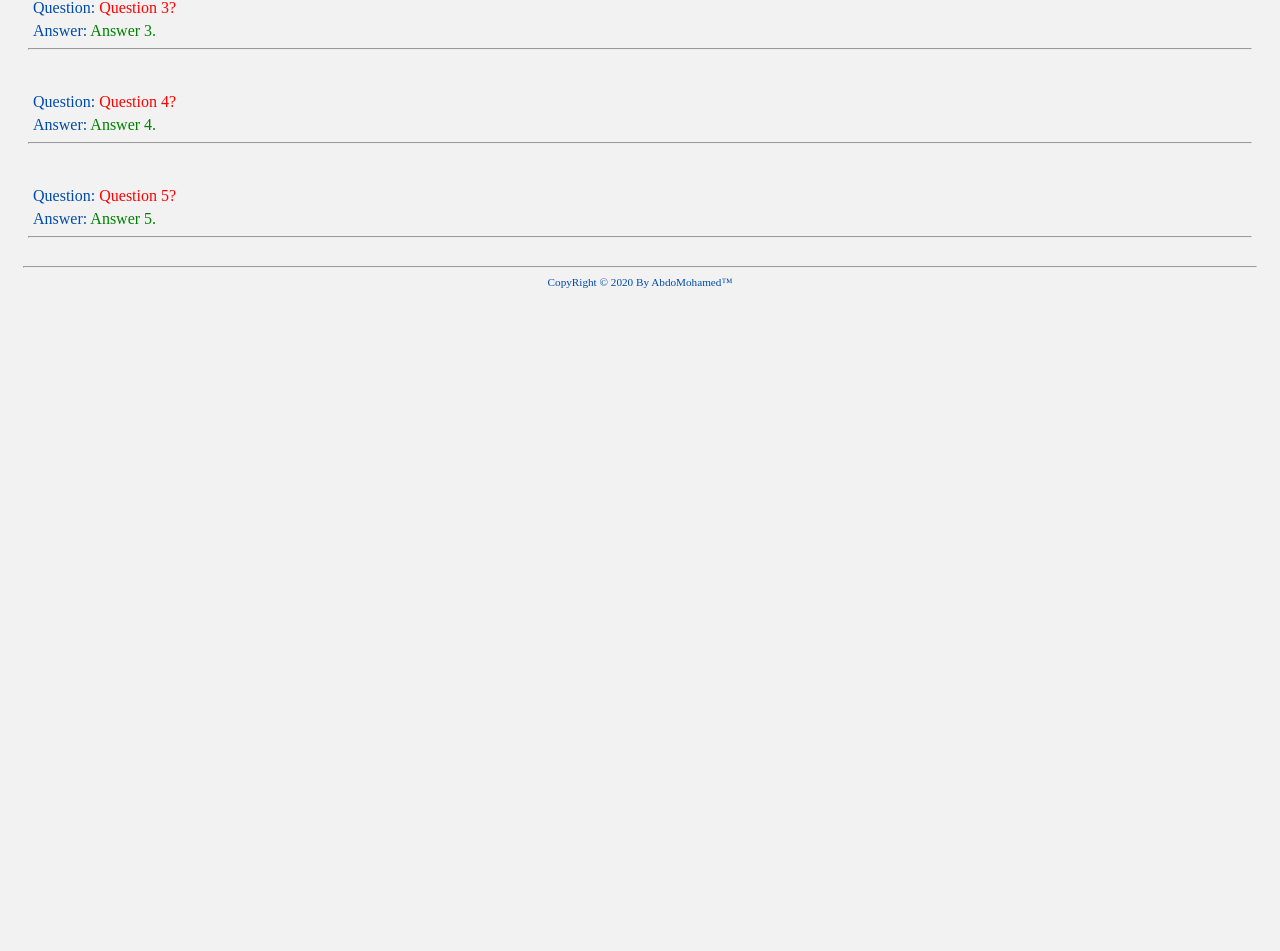
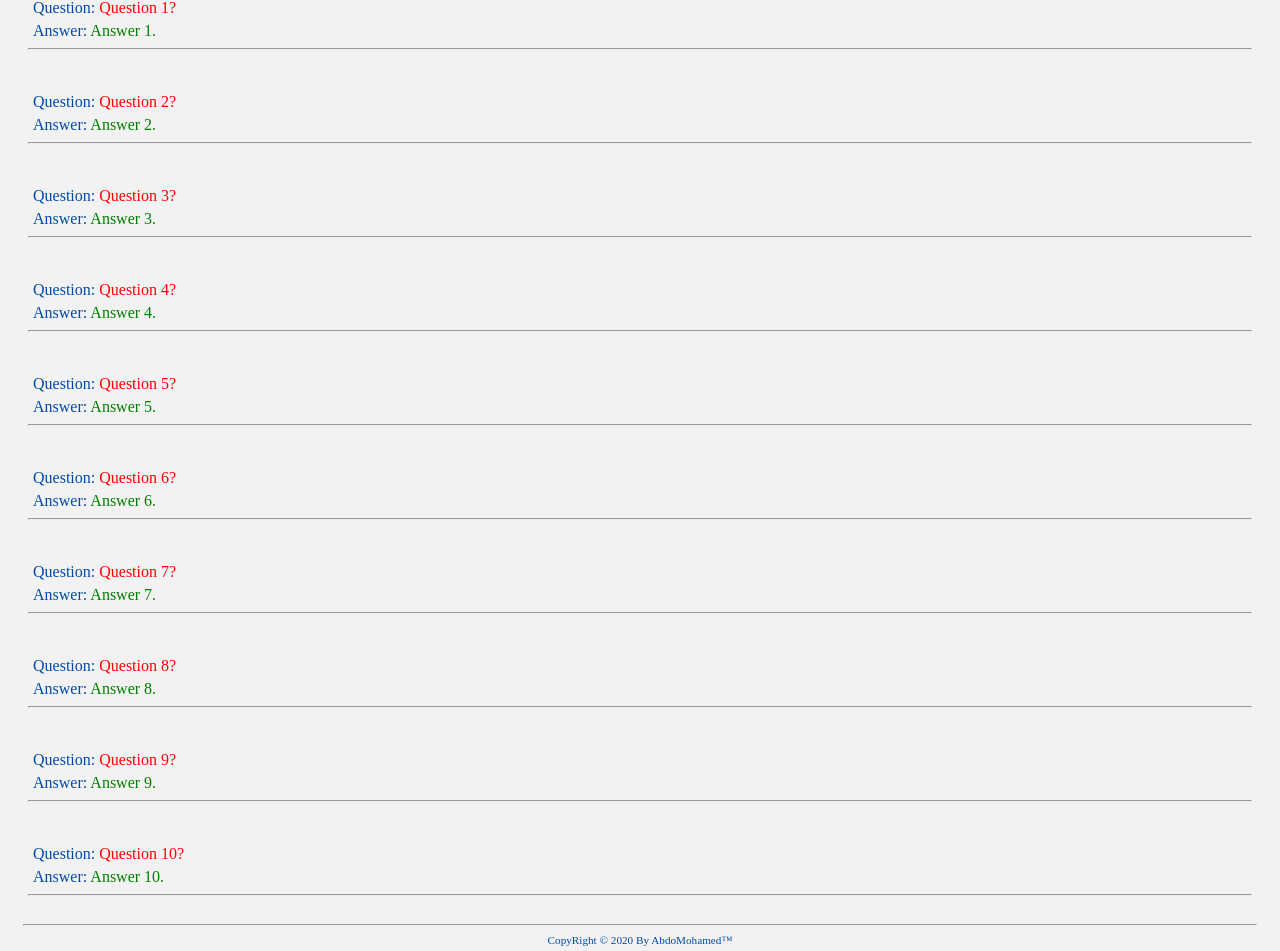
Before and after one commit to Abd0M0hamed/ReactDemo, a React (Create React App) app: page / in a window 1280 px wide. Shown: the part 775-1726 px from the top of the page. Before the commit the page ends 1071 px from the top, so only its background shows below. Built offline with nearby package versions, Linux system fonts and the light colour scheme.

Commit message:
Move JokesData To Separate file

```diff
--- a/src/components/Jokes.js
+++ b/src/components/Jokes.js
@@ -1,20 +1,12 @@
 import React from "react"
 import ReactDOM from "react-dom"
 import JokeItem from "./JokeItem"
+import JokesData from "./JokesData"
 
 const Jokes = () => {
-  const JokesData = [
-    {question: "Question 1?", answer: "Answer 1."},
-    {question: "Question 2?", answer: "Answer 2."},
-    {question: "Question 3?", answer: "Answer 3."},
-    {question: "Question 4?", answer: "Answer 4."},
-    {question: "Question 5?", answer: "Answer 5."},
-    {question: "Question 6?", answer: "Answer 6."},
-    {question: "Question 7?", answer: "Answer 7."},
-    {question: "Question 8?", answer: "Answer 8."},
-    {question: "Question 9?", answer: "Answer 9."},
-    {question: "Question 10?", answer: "Answer 10."}
-  ];
+
+  const JokesList = JokesData.map(item => <JokeItem key={item.id} question={item.question} answer={item.answer} />)
+
   return(
     <div>
 
@@ -22,22 +14,14 @@ const Jokes = () => {
         question=""
         answer="Answer 1."
       />
+
       <JokeItem
         question="Question 2?"
         answer=""
       />
-      <JokeItem
-        question="Question 3?"
-        answer="Answer 3."
-      />
-      <JokeItem
-        question="Question 4?"
-        answer="Answer 4."
-      />
-      <JokeItem
-        question="Question 5?"
-        answer="Answer 5."
-      />
+
+      {JokesList}
+
     </div>
   )
 }
--- /dev/null
+++ b/src/components/JokesData.js
@@ -0,0 +1,15 @@
+
+const JokesData = [
+  {id: 1, question: "Question 1?", answer: "Answer 1."},
+  {id: 2, question: "Question 2?", answer: "Answer 2."},
+  {id: 3, question: "Question 3?", answer: "Answer 3."},
+  {id: 4, question: "Question 4?", answer: "Answer 4."},
+  {id: 5, question: "Question 5?", answer: "Answer 5."},
+  {id: 6, question: "Question 6?", answer: "Answer 6."},
+  {id: 7, question: "Question 7?", answer: "Answer 7."},
+  {id: 8, question: "Question 8?", answer: "Answer 8."},
+  {id: 9, question: "Question 9?", answer: "Answer 9."},
+  {id: 10, question: "Question 10?", answer: "Answer 10."}
+];
+
+export default JokesData
```
